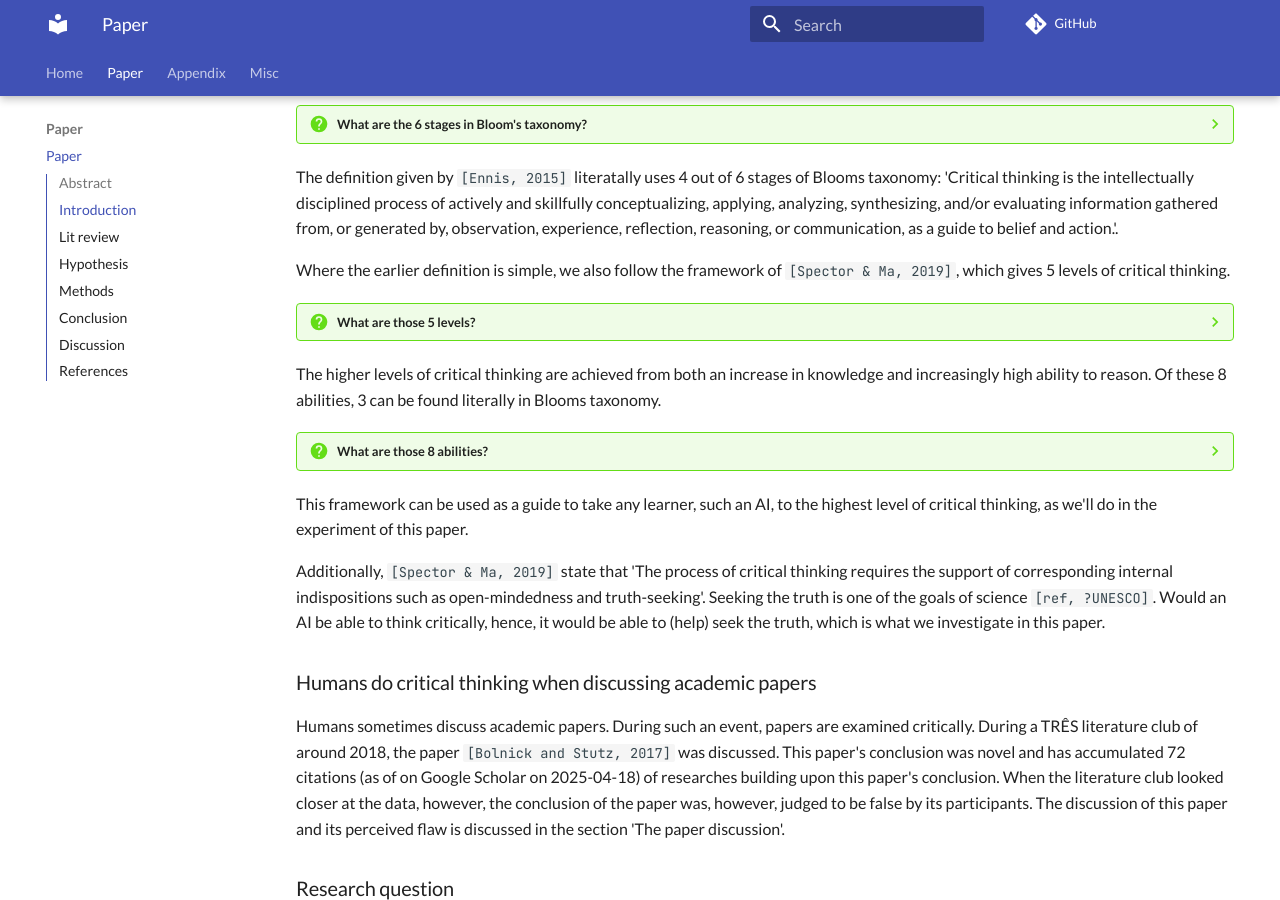
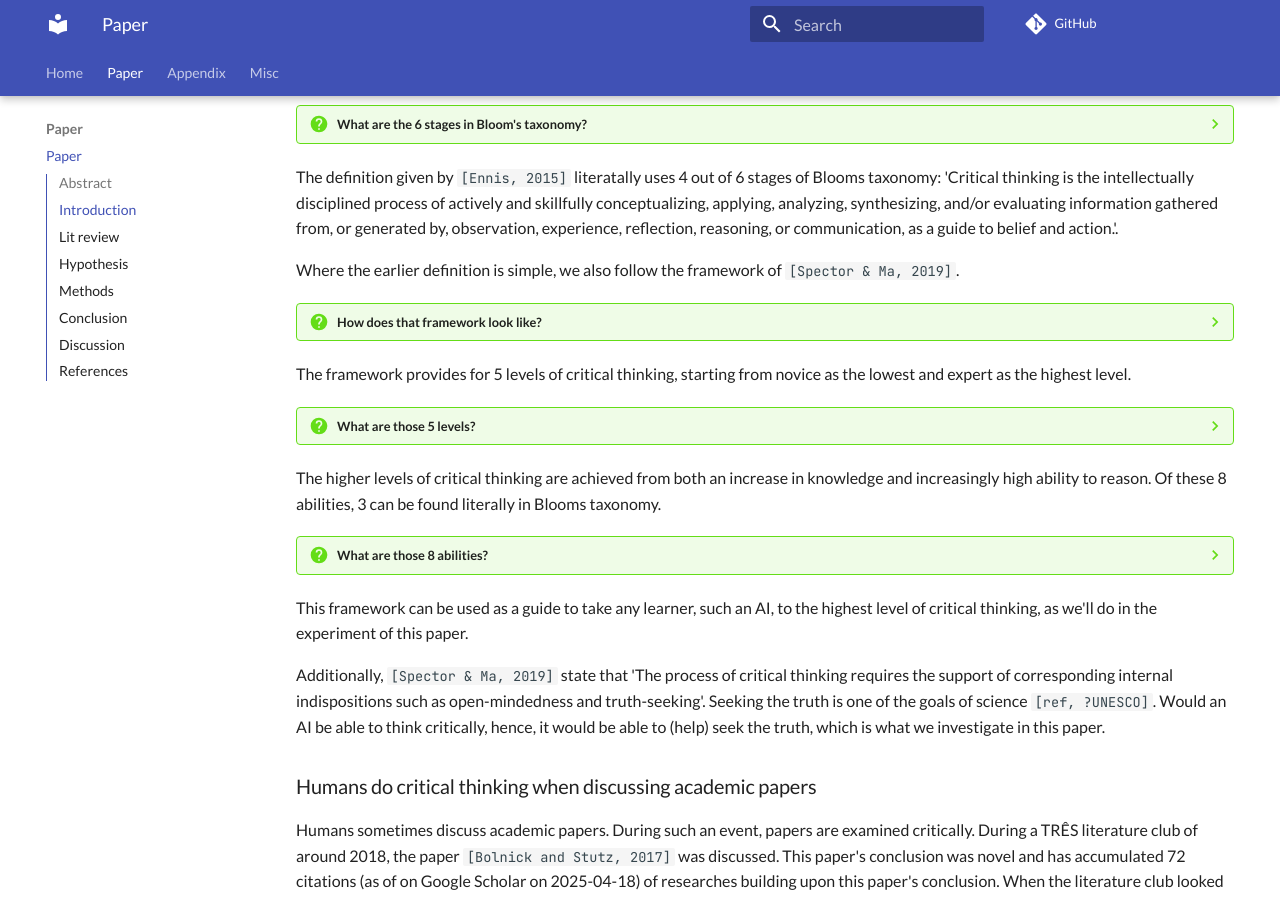
Before and after one commit to richelbilderbeek/paper_critical_ai, an MkDocs documentation site: the page built from docs/paper.md, in a window 1280 px wide and 900 px high, scrolled down 905 px. Built offline with MkDocs 1.6.1 and Material for MkDocs 9.7.7, drawn with Linux system fonts in a browser that asks for light colours; comment, search, counter and statistics services are not loaded.

Commit message:
Add figure

```diff
--- a/docs/paper.md
+++ b/docs/paper.md
@@ -59,8 +59,17 @@
 as a guide to belief and action.'.
 
 Where the earlier definition is simple, we also follow the
-framework of `[Spector & Ma, 2019]`,
-which gives 5 levels of critical thinking.
+framework of `[Spector & Ma, 2019]`.
+
+???- question "How does that framework look like?"
+
+    Here is figure 1 from `[Spector & Ma, 2019]`:
+
+    ![Spector & Na, 2019 figure 1](spector_and_ma_2019_fig_1.png)
+
+The framework provides for 5 levels of critical thinking,
+starting from novice as the lowest and expert
+as the highest level.
 
 ???- question "What are those 5 levels?"
 
@@ -68,7 +77,7 @@
     - Beginner
     - Professional
     - Proficent
-    - Expert.
+    - Expert
 
 The higher levels of critical
 thinking are achieved from both an increase in knowledge
```
Also changed, not shown: docs/spector_and_ma_2019_fig_1.png (added).
